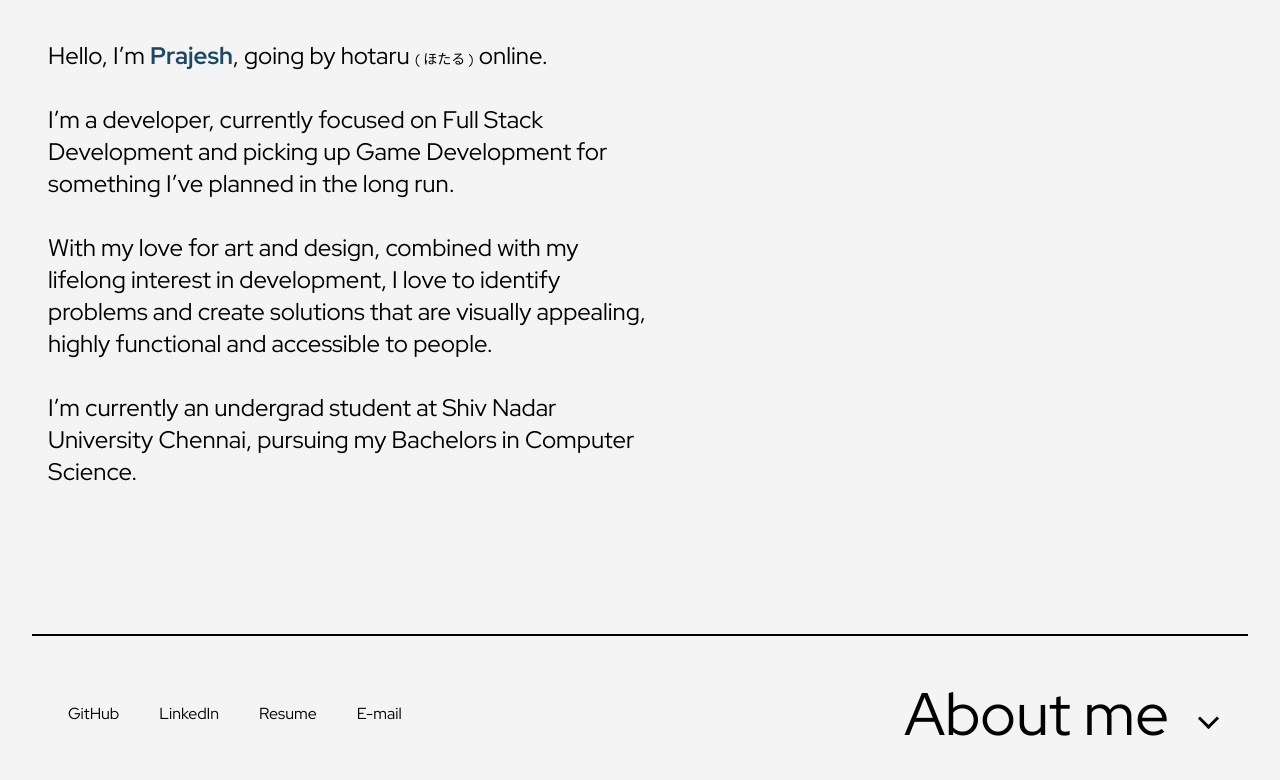
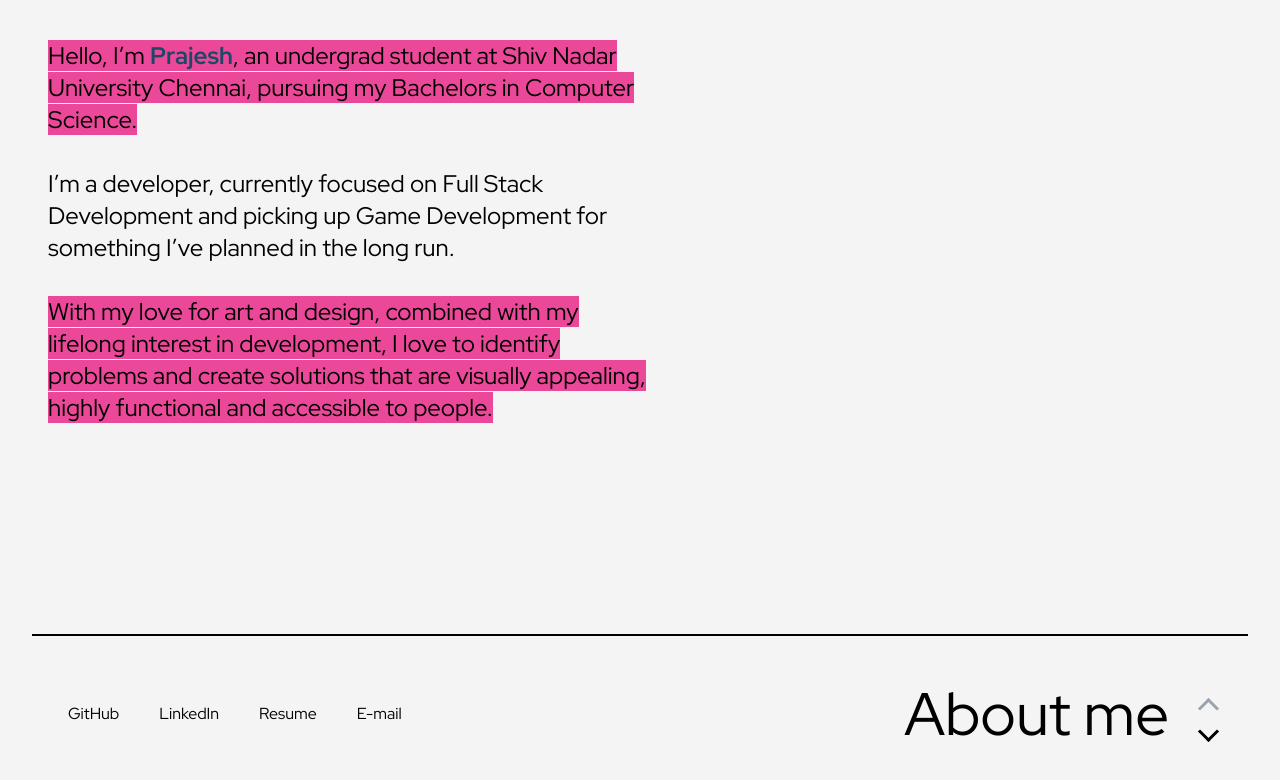
Before and after one commit to hotaru-py/hotaru-py.github.io, a Svelte app: page / in a window 1280 px wide. Shown: the top 780 px of the page. Built offline with nearby package versions, Linux system fonts and the light colour scheme.

Commit message:
Minor changes

```diff
--- a/src/App.svelte
+++ b/src/App.svelte
@@ -105,11 +105,23 @@
           {/if}
         </h1>
         <div class="ml-8 flex flex-col">
-          {#if curPage != 1}
-            <button class="arrow up mt-3" on:click={upClick}></button>
+          {#if curPage == 1}
+            <button
+              class="arrow up mt-3 border-gray-400 cursor-default"
+              on:click={upClick}
+            ></button>
+          {:else}
+            <button class="arrow up mt-3 border-black" on:click={upClick}
+            ></button>
           {/if}
-          {#if curPage != 4}
-            <button class="arrow down mt-2" on:click={downClick}></button>
+          {#if curPage == 4}
+            <button
+              class="arrow down mt-2 border-gray-400 cursor-default"
+              on:click={downClick}
+            ></button>
+          {:else}
+            <button class="arrow down mt-2 border-black" on:click={downClick}
+            ></button>
           {/if}
         </div>
       </div>
--- a/src/Components/about.svelte
+++ b/src/Components/about.svelte
@@ -1,19 +1,65 @@
+<script>
+  import { onMount } from "svelte";
+
+  let is1Replaced = false;
+  let is2Replaced = false;
+  let is3Replaced = false;
+
+  onMount(() => {
+    setTimeout(() => {
+      is1Replaced = true;
+    }, 800);
+    setTimeout(() => {
+      is2Replaced = true;
+    }, 1200);
+    setTimeout(() => {
+      is3Replaced = true;
+    }, 1600);
+  });
+</script>
+
 <main class="w-1/2 mt-6 ml-8">
-  <p class="text-2xl p-4">
-    Hello, I’m <span class="text-[#1B4965] font-bold"> Prajesh</span>, going by
-    hotaru <span class="text-sm">( ほたる )</span> online.
-  </p>
-  <p class="text-2xl p-4">
-    I’m a developer, currently focused on Full Stack Development and picking up
-    Game Development for something I’ve planned in the long run.
-  </p>
-  <p class="text-2xl p-4">
-    With my love for art and design, combined with my lifelong interest in
-    development, I love to identify problems and create solutions that are
-    visually appealing, highly functional and accessible to people.
-  </p>
-  <p class="text-2xl p-4">
-    I’m currently an undergrad student at Shiv Nadar University Chennai,
-    pursuing my Bachelors in Computer Science.
-  </p>
+  <div class="p-4 group transition-all duration-800">
+    <span
+      class="text-2xl bg-left-bottom bg-gradient-to-r from-pink-500 to-pink-500 bg-[length:100%_40px] bg-no-repeat transition-all duration-1500 ease-out"
+      class:bg-[length:0%_30px]={is1Replaced}
+      class:bg-[length:100%_30px]={!is1Replaced}
+      class:text-black={is1Replaced}
+      class:text-pink-500={!is1Replaced}
+    >
+      Hello, I’m <span
+        class=" font-bold"
+        class:text-[#1B4965]={is1Replaced}
+        class:text-pink-500={!is1Replaced}
+      >
+        Prajesh</span
+      >, an undergrad student at Shiv Nadar University Chennai, pursuing my
+      Bachelors in Computer Science.
+    </span>
+  </div>
+  <div class="p-4 group transition-all duration-800">
+    <span
+      class="text-2xl bg-right-bottom bg-gradient-to-l from-pink-500 to-pink-500 bg-no-repeat transition-all duration-1500 ease-out"
+      class:bg-[length:0%_30px]={is2Replaced}
+      class:bg-[length:100%_30px]={!is2Replaced}
+      class:text-black={is2Replaced}
+      class:text-pink-500={!is2Replaced}
+    >
+      I’m a developer, currently focused on Full Stack Development and picking
+      up Game Development for something I’ve planned in the long run.
+    </span>
+  </div>
+  <div class="p-4 group transition-all duration-800">
+    <span
+      class="text-2xl bg-left-bottom bg-gradient-to-r from-pink-500 to-pink-500 bg-[length:100%_40px] bg-no-repeat transition-all duration-1500 ease-out"
+      class:bg-[length:0%_30px]={is3Replaced}
+      class:bg-[length:100%_30px]={!is3Replaced}
+      class:text-black={is3Replaced}
+      class:text-pink-500={!is3Replaced}
+    >
+      With my love for art and design, combined with my lifelong interest in
+      development, I love to identify problems and create solutions that are
+      visually appealing, highly functional and accessible to people.
+    </span>
+  </div>
 </main>
--- a/src/app.css
+++ b/src/app.css
@@ -13,7 +13,6 @@ body {
 }
 
 .arrow {
-  border: solid black;
   border-width: 0 3px 3px 0;
   display: inline-block;
   padding: 6px;
```
